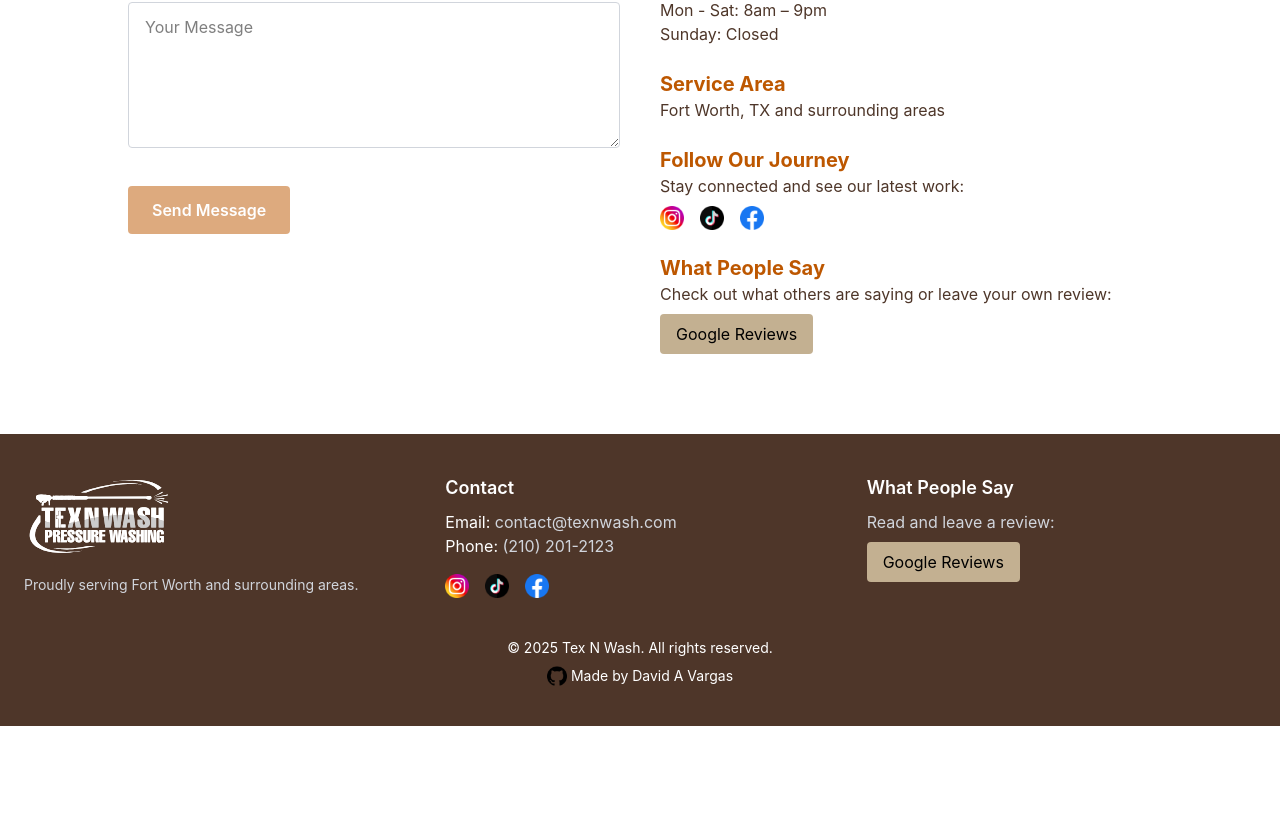
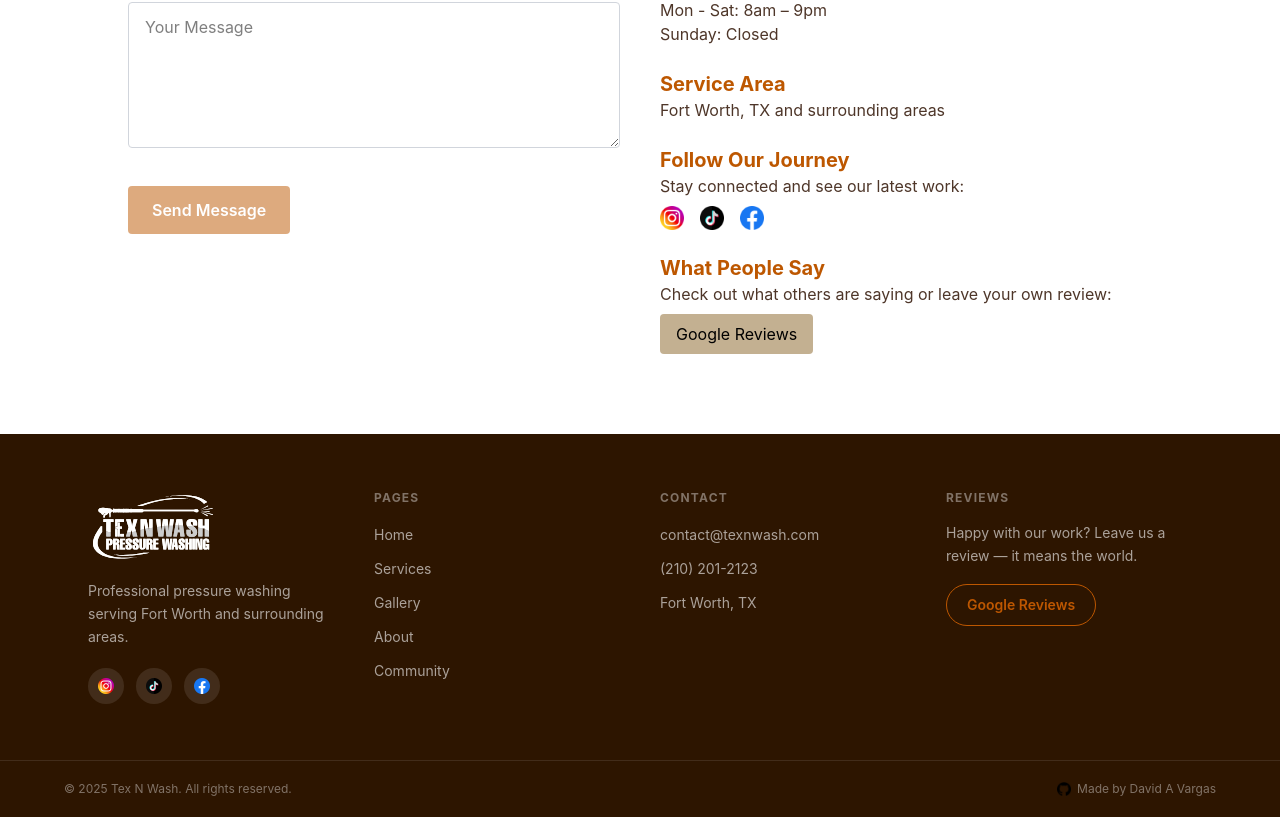
Before and after one commit to DavidAVargas/TexnWash, a Next.js app: page /contact in a window 1280 px wide. Shown: the part 430-1247 px from the top of the page. Before the commit the page ends 1156 px from the top, so only its background shows below. Built offline with nearby package versions, Linux system fonts and the light colour scheme; no server answers.

Commit message:
feat: revamp service highlights and footer with modern layout

```diff
--- a/components/footer.tsx
+++ b/components/footer.tsx
@@ -1,51 +1,111 @@
 import React from "react";
 import Image from "next/image";
+import Link from "next/link";
 
 export default function Footer() {
   return (
-    <footer className="bg-[#4E3629] text-white py-10 px-6">
-      <div className="max-w-7xl mx-auto grid md:grid-cols-3 gap-8 items-start">
-        {/* Logo and Tagline */}
-        <div>
-          <Image src="/images/big-tex-nbg.svg" alt="Tex N Wash Logo" width={150} height={80} />
-          <p className="mt-4 text-sm text-gray-300">Proudly serving Fort Worth and surrounding areas.</p>
-        </div>
+    <footer className="bg-[#2d1500] text-white">
 
-        {/* Contact Info */}
-        <div>
-          <h3 className="text-lg font-semibold mb-2">Contact</h3>
-          <p>Email: <a href="mailto:contact@texnwash.com" className="text-gray-300 hover:underline">contact@texnwash.com</a></p>
-          <p>Phone: <a href="tel:+12102012123" className="text-gray-300 hover:underline">(210) 201-2123</a></p>
-          <div className="flex space-x-4 mt-4">
-            <a href="https://www.instagram.com/texnwash/" target="_blank" rel="noopener noreferrer" aria-label="Instagram">
-              <Image src="/images/instagram.png" alt="Instagram" width={24} height={24} className="h-6 w-6" />
+      {/* Main footer content */}
+      <div className="max-w-6xl mx-auto px-6 py-14 grid grid-cols-1 md:grid-cols-4 gap-10">
+
+        {/* Brand */}
+        <div className="md:col-span-1">
+          <Image src="/images/big-tex-nbg.svg" alt="Tex N Wash Logo" width={130} height={70} />
+          <p className="mt-4 text-sm text-white/60 leading-relaxed">
+            Professional pressure washing serving Fort Worth and surrounding areas.
+          </p>
+          <div className="flex gap-3 mt-5">
+            <a href="https://www.instagram.com/texnwash/" target="_blank" rel="noopener noreferrer" aria-label="Instagram"
+              className="w-9 h-9 bg-white/10 hover:bg-[#BD5700] rounded-full flex items-center justify-center transition-colors">
+              <Image src="/images/instagram.png" alt="Instagram" width={16} height={16} />
             </a>
-            <a href="https://www.tiktok.com/@texnwash?_t=ZP-8xQSKcTy0OV&_r=1" target="_blank" rel="noopener noreferrer" aria-label="TikTok">
-              <Image src="/images/tiktok.png" alt="TikTok" width={24} height={24} className="h-6 w-6" />
+            <a href="https://www.tiktok.com/@texnwash?_t=ZP-8xQSKcTy0OV&_r=1" target="_blank" rel="noopener noreferrer" aria-label="TikTok"
+              className="w-9 h-9 bg-white/10 hover:bg-[#BD5700] rounded-full flex items-center justify-center transition-colors">
+              <Image src="/images/tiktok.png" alt="TikTok" width={16} height={16} />
             </a>
-            <a href="https://www.facebook.com/people/Tex-N-Wash/pfbid0EvRoWbi8Vx12Z8YZMXwNsYb2tQMWdniRsUYQzvEuUpBbKakZKmCbwPEVmFb7Xv1Kl/?ref=_ig_profile_ac" target="_blank" rel="noopener noreferrer" aria-label="Facebook">
-              <Image src="/images/facebook.png" alt="Facebook" width={24} height={24} className="h-6 w-6" />
+            <a href="https://www.facebook.com/people/Tex-N-Wash/pfbid0EvRoWbi8Vx12Z8YZMXwNsYb2tQMWdniRsUYQzvEuUpBbKakZKmCbwPEVmFb7Xv1Kl/?ref=_ig_profile_ac" target="_blank" rel="noopener noreferrer" aria-label="Facebook"
+              className="w-9 h-9 bg-white/10 hover:bg-[#BD5700] rounded-full flex items-center justify-center transition-colors">
+              <Image src="/images/facebook.png" alt="Facebook" width={16} height={16} />
             </a>
           </div>
         </div>
 
-        {/* Google Reviews */}
+        {/* Pages */}
         <div>
-          <h3 className="text-lg font-semibold mb-2">What People Say</h3>
-          <p className="text-gray-300 mb-2">Read and leave a review:</p>
-          <a href="https://www.google.com/search?q=texnwash.com+reviews" target="_blank" rel="noopener noreferrer" className="inline-block bg-[#c3b091] text-black px-4 py-2 rounded hover:bg-[#b49f83] transition-colors">
+          <h4 className="text-xs font-bold uppercase tracking-widest text-white/40 mb-4">Pages</h4>
+          <ul className="space-y-2.5">
+            {[
+              { label: "Home", href: "/" },
+              { label: "Services", href: "/services" },
+              { label: "Gallery", href: "/gallery" },
+              { label: "About", href: "/about" },
+              { label: "Community", href: "/community" },
+            ].map((link) => (
+              <li key={link.label}>
+                <Link href={link.href} className="text-sm text-white/60 hover:text-white transition-colors">
+                  {link.label}
+                </Link>
+              </li>
+            ))}
+          </ul>
+        </div>
+
+        {/* Contact */}
+        <div>
+          <h4 className="text-xs font-bold uppercase tracking-widest text-white/40 mb-4">Contact</h4>
+          <ul className="space-y-2.5">
+            <li>
+              <a href="mailto:contact@texnwash.com" className="text-sm text-white/60 hover:text-white transition-colors">
+                contact@texnwash.com
+              </a>
+            </li>
+            <li>
+              <a href="tel:+12102012123" className="text-sm text-white/60 hover:text-white transition-colors">
+                (210) 201-2123
+              </a>
+            </li>
+            <li>
+              <span className="text-sm text-white/60">Fort Worth, TX</span>
+            </li>
+          </ul>
+        </div>
+
+        {/* Reviews CTA */}
+        <div>
+          <h4 className="text-xs font-bold uppercase tracking-widest text-white/40 mb-4">Reviews</h4>
+          <p className="text-sm text-white/60 mb-4 leading-relaxed">
+            Happy with our work? Leave us a review — it means the world.
+          </p>
+          <a
+            href="https://www.google.com/search?q=texnwash.com+reviews"
+            target="_blank"
+            rel="noopener noreferrer"
+            className="inline-block border border-[#BD5700] text-[#BD5700] hover:bg-[#BD5700] hover:text-white text-sm font-semibold px-5 py-2.5 rounded-full transition-colors"
+          >
             Google Reviews
           </a>
         </div>
       </div>
 
-      <div className="text-center text-white text-sm mt-10 flex flex-col items-center">
-        <p>&copy; {new Date().getFullYear()} Tex N Wash. All rights reserved.</p>
-        <a href="https://github.com/DavidAVargas" target="_blank" rel="noopener noreferrer" className="flex items-center mt-2 text-white hover:text-white">
-          <Image src="/images/github.png" alt="GitHub" width={20} height={20} className="h-5 w-5 mr-1" />
-          Made by David A Vargas
-        </a>
+      {/* Bottom bar */}
+      <div className="border-t border-white/10 px-6 py-5">
+        <div className="max-w-6xl mx-auto flex flex-col sm:flex-row items-center justify-between gap-3">
+          <p className="text-xs text-white/40">
+            &copy; {new Date().getFullYear()} Tex N Wash. All rights reserved.
+          </p>
+          <a
+            href="https://github.com/DavidAVargas"
+            target="_blank"
+            rel="noopener noreferrer"
+            className="flex items-center gap-1.5 text-xs text-white/40 hover:text-white/70 transition-colors"
+          >
+            <Image src="/images/github.png" alt="GitHub" width={14} height={14} />
+            Made by David A Vargas
+          </a>
+        </div>
       </div>
+
     </footer>
   );
 }
--- a/components/servicehighlights.tsx
+++ b/components/servicehighlights.tsx
@@ -4,56 +4,109 @@
 
 export default function ServiceHighlights() {
   return (
-    <section className="relative py-12 md:py-20 px-4 bg-white">
-      <div className="absolute top-0 left-0 w-1/2 h-full bg-gray-100 opacity-30 rounded-r-full pointer-events-none -z-10" />
-      {/* Title */}
-      <div className="text-center mb-8 md:mb-12">
-        <h2 className="text-3xl md:text-5xl font-extrabold text-[#4E3629] inline-block relative after:content-[''] after:block after:h-1 after:bg-[#c3b091] after:w-16 md:after:w-24 after:mx-auto after:mt-2 md:after:mt-4">
-          Choose The Best Wash for Your Property
-        </h2>
-      </div>
+    <section className="py-16 md:py-24 px-4 bg-white">
+      <div className="max-w-6xl mx-auto space-y-16">
 
-      {/* Services Grid */}
-      <div className="grid grid-cols-1 md:grid-cols-3 gap-6 md:gap-8 max-w-6xl mx-auto mb-12 md:mb-20">
-        {[
-          { title: 'Residential Washing', description: 'House, driveway, and patio cleaning.', image: '/images/restnx.png' },
-          { title: 'Commercial Cleaning', description: 'Storefronts, sidewalks, and parking lots.', image: '/images/cctnw.png' },
-          { title: 'Detail & Extras', description: 'Complete the Clean – For the Finishing Touch.', image: '/images/detnw.png' },
-        ].map((service, index) => (
-          <div key={index} className="bg-white shadow-md hover:shadow-lg transition-shadow rounded overflow-hidden">
-            <div className="h-60 md:h-80 relative">
-              <Image src={service.image} alt={service.title} fill className="object-cover" />
-            </div>
-            <div className="p-4">
-              <h3 className="text-lg md:text-xl font-semibold mb-2">{service.title}</h3>
-              <p className="text-sm md:text-base text-gray-600">{service.description}</p>
+        {/* Header */}
+        <div className="flex flex-col md:flex-row md:items-end md:justify-between gap-4">
+          <div>
+            <p className="text-[#BD5700] font-semibold text-sm uppercase tracking-widest mb-2">Fort Worth, TX</p>
+            <h2 className="text-4xl md:text-6xl font-black text-gray-900 leading-none">
+              What We<br />Clean.
+            </h2>
+          </div>
+          <Link
+            href="/services"
+            className="self-start md:self-auto inline-block bg-[#BD5700] hover:bg-[#BD5700]/90 text-white font-semibold py-3 px-7 rounded-full transition-colors text-sm"
+          >
+            View Our Services →
+          </Link>
+        </div>
+
+        {/* Asymmetric Services Grid */}
+        <div className="grid grid-cols-1 md:grid-cols-2 gap-4">
+          {/* Large card — Residential */}
+          <div className="group relative rounded-2xl overflow-hidden bg-[#3d1f00] h-[420px] md:row-span-2 md:h-auto">
+            <Image
+              src="/images/restnx.png"
+              alt="Residential Washing"
+              fill
+              className="object-cover opacity-80 group-hover:opacity-90 group-hover:scale-105 transition-all duration-500"
+            />
+            <div className="absolute inset-0 bg-gradient-to-t from-black/80 via-black/20 to-transparent" />
+            <div className="absolute bottom-0 left-0 p-7">
+              <h3 className="text-2xl md:text-3xl font-bold text-white mb-2">Residential Washing</h3>
+              <p className="text-gray-300 text-sm leading-relaxed max-w-xs">
+                House washing, driveway cleaning, patio and fence restoration. Your home, spotless.
+              </p>
             </div>
           </div>
-        ))}
-      </div>
 
-      {/* Why Tex N Wash */}
-      <div className="max-w-6xl mx-auto flex flex-col md:flex-row items-center gap-8 md:gap-12">
-        {/* Text */}
-        <div className="max-w-xl text-center md:text-left">
-          <h2 className="text-2xl md:text-3xl font-bold mb-4">Why Tex N Wash?</h2>
-          <p className="text-base md:text-lg text-gray-700 mb-4">
-            At Tex N Wash, we treat every home and business like it&apos;s our own. Backed by professional-grade equipment and years of local experience, we go beyond just a surface clean. From concrete to siding, we target deep grime, buildup, and stains that other companies miss. We show up on time, communicate clearly, and leave your space sparkling — every single time.
-          </p>
+          {/* Commercial */}
+          <div className="group relative rounded-2xl overflow-hidden bg-[#3d1f00] h-64">
+            <Image
+              src="/images/cctnw.png"
+              alt="Commercial Cleaning"
+              fill
+              className="object-cover opacity-80 group-hover:opacity-90 group-hover:scale-105 transition-all duration-500"
+            />
+            <div className="absolute inset-0 bg-gradient-to-t from-black/80 via-black/20 to-transparent" />
+            <div className="absolute bottom-0 left-0 p-6">
+              <h3 className="text-xl font-bold text-white mb-1">Commercial Cleaning</h3>
+              <p className="text-gray-300 text-sm">Storefronts, sidewalks &amp; parking lots.</p>
+            </div>
+          </div>
+
+          {/* Detail & Extras */}
+          <div className="group relative rounded-2xl overflow-hidden bg-[#3d1f00] h-64">
+            <Image
+              src="/images/detnw.png"
+              alt="Detail & Extras"
+              fill
+              className="object-cover opacity-80 group-hover:opacity-90 group-hover:scale-105 transition-all duration-500"
+            />
+            <div className="absolute inset-0 bg-gradient-to-t from-black/80 via-black/20 to-transparent" />
+            <div className="absolute bottom-0 left-0 p-6">
+              <h3 className="text-xl font-bold text-white mb-1">Detail &amp; Extras</h3>
+              <p className="text-gray-300 text-sm">The finishing touches that complete the clean.</p>
+            </div>
+          </div>
         </div>
-        {/* Image */}
-        <div className="w-full md:w-1/2 h-60 md:h-80 relative">
-          <Image src="/images/ytnw.png" alt="Why Tex N Wash" fill className="object-cover rounded" />
+
+        {/* Stats Strip */}
+        <div className="grid grid-cols-2 md:grid-cols-4 gap-4">
+          {[
+            { value: '100+', label: 'Properties Cleaned' },
+            { value: '5★', label: 'Google Rating' },
+            { value: 'Fort Worth', label: 'Locally Based' },
+            { value: 'Free', label: 'Quotes & Estimates' },
+          ].map((stat) => (
+            <div key={stat.label} className="border border-gray-100 rounded-2xl p-5 text-center">
+              <p className="text-2xl font-black text-gray-900 mb-1">{stat.value}</p>
+              <p className="text-xs text-gray-500 uppercase tracking-widest">{stat.label}</p>
+            </div>
+          ))}
         </div>
-      </div>
 
-      {/* Call to Action */}
-      <div className="mt-12 md:mt-20 bg-[#c3b091] text-white py-8 md:py-12 px-4 text-center rounded-lg shadow-lg">
-        <h3 className="text-2xl md:text-4xl font-bold mb-4">Ready to Make Your Property Shine?</h3>
-        <p className="text-base md:text-lg mb-6">Let us do the dirty work — book your free quote today!</p>
-        <Link href="/quote" className="inline-block bg-[#4E3629] text-white font-semibold py-3 px-6 rounded hover:bg-[#271a15] transition-colors">
-          Get Your Free Quote
-        </Link>
+        {/* CTA Strip */}
+        <div className="relative bg-[#3d1f00] rounded-2xl overflow-hidden">
+          <div className="absolute inset-0 bg-[radial-gradient(ellipse_at_right,_#BD5700_0%,_transparent_60%)] opacity-30" />
+          <div className="relative flex flex-col md:flex-row items-center justify-between gap-6 px-8 py-10">
+            <div>
+              <h3 className="text-2xl md:text-3xl font-bold text-white mb-1">
+                Ready to make your property shine?
+              </h3>
+              <p className="text-gray-400 text-sm">We show up on time and leave it spotless — every single time.</p>
+            </div>
+            <Link
+              href="/quote"
+              className="shrink-0 inline-block bg-[#BD5700] hover:bg-[#BD5700]/90 text-white font-semibold py-3 px-8 rounded-full transition-colors whitespace-nowrap"
+            >
+              Get Your Free Quote
+            </Link>
+          </div>
+        </div>
+
       </div>
     </section>
   )
```
